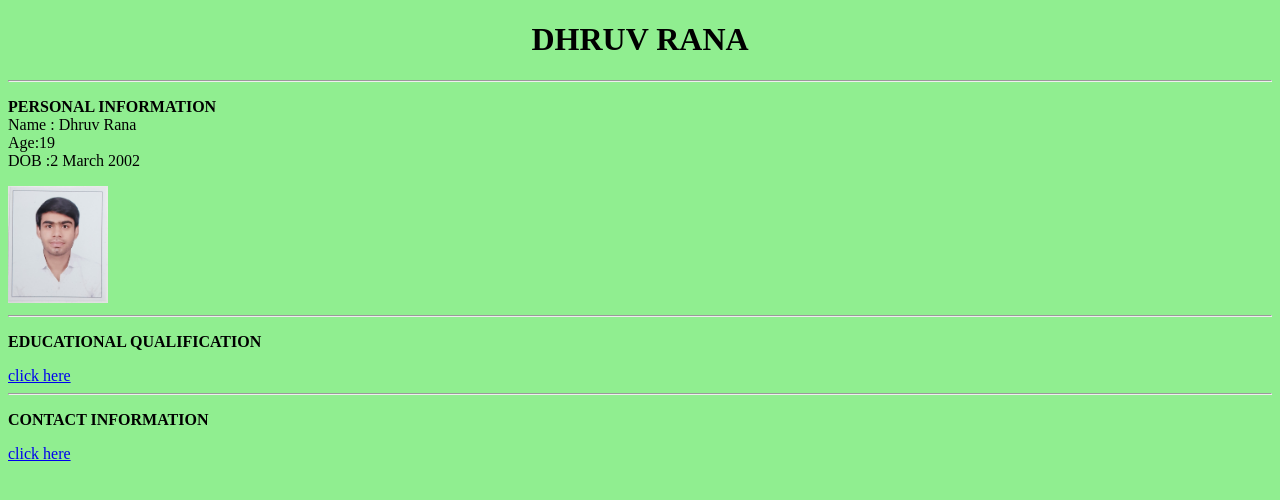
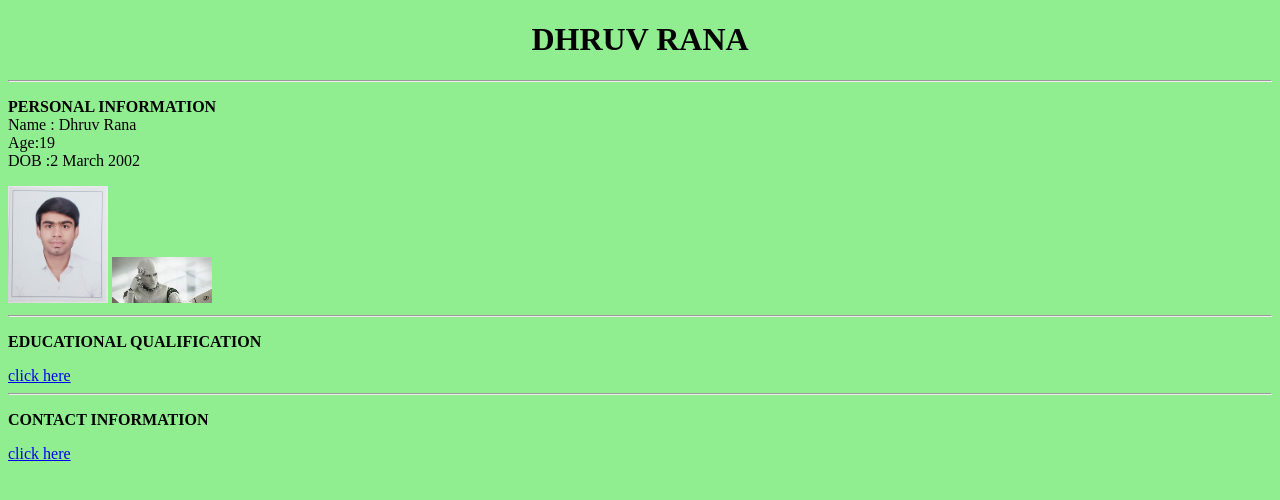
Before and after one commit to ranaDhruv/CV, a plain HTML site: page index.html in a window 1280 px wide. Drawn offline with Linux system fonts and the light colour scheme.

Commit message:
Add files via upload

```diff
--- a/index.html
+++ b/index.html
@@ -12,6 +12,7 @@
       <br>
       Name : Dhruv Rana<br>Age:19<br>DOB :2 March 2002</p>
     <img src="Passport_photo.jpg" width="100" >
+      <img src="AI.jpg" width="100" >
     <hr>
     <p><b>EDUCATIONAL QUALIFICATION</b></p>
     <a href="E:\WEB DEVELOPMENT\EDU.html">click here</a>
```
